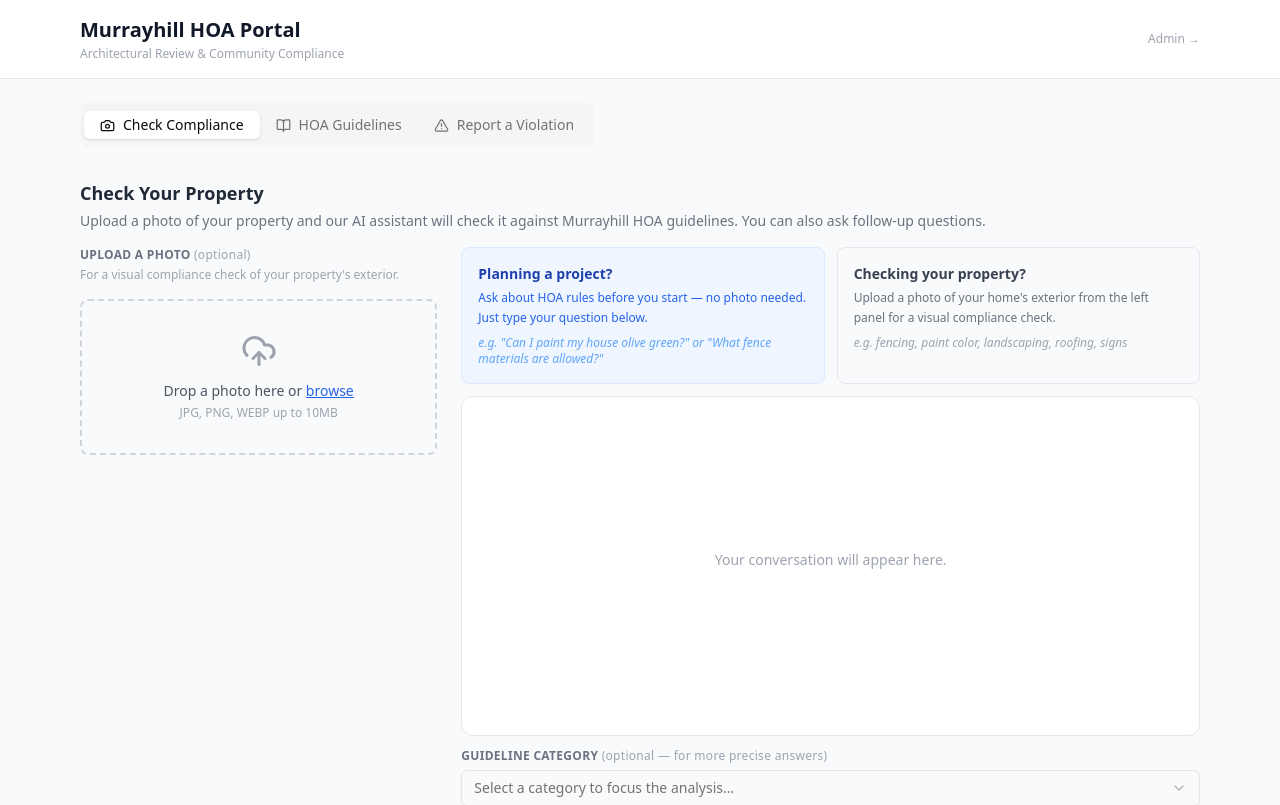
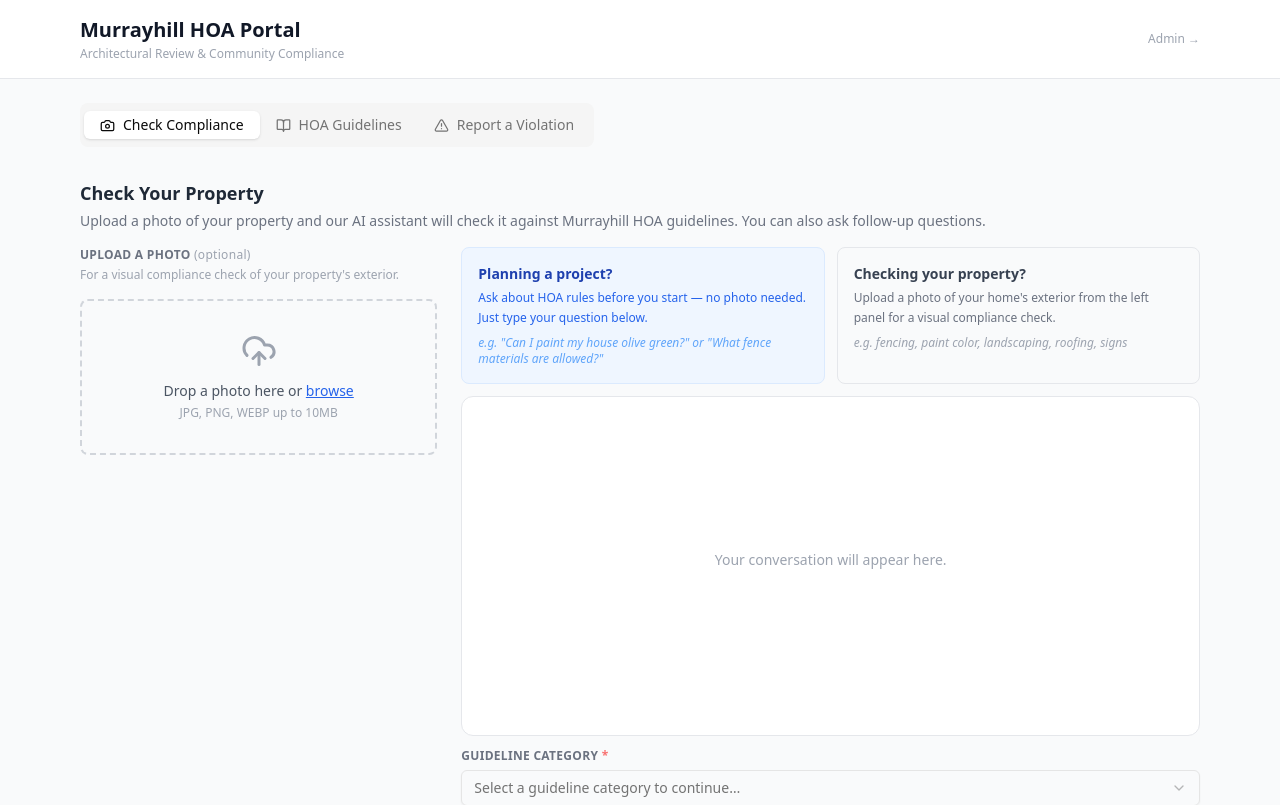
Before and after one commit to ryandvandusen/HOA-guideline-advisor, a Next.js app: page / in a window 1280 px wide. Shown: the top 805 px of the page. Built offline with nearby package versions, Linux system fonts and the light colour scheme.

Commit message:
fix: remount PhotoUploader on reset to clear stale file input between sessions
fix: require category selection

```diff
--- a/src/components/compliance/ComplianceChat.tsx
+++ b/src/components/compliance/ComplianceChat.tsx
@@ -31,6 +31,7 @@ export function ComplianceChat() {
   const [recommendations, setRecommendations] = useState<string[]>([]);
   const [isLoading, setIsLoading] = useState(false);
   const [error, setError] = useState<string | null>(null);
+  const [photoKey, setPhotoKey] = useState(0);
   const messagesEndRef = useRef<HTMLDivElement>(null);
 
   useEffect(() => {
@@ -68,6 +69,7 @@ export function ComplianceChat() {
     setRecommendations([]);
     setError(null);
     setSelectedSlug('');
+    setPhotoKey((k) => k + 1); // force PhotoUploader to remount and clear file input
   }
 
   async function handleSubmit() {
@@ -131,7 +133,9 @@ export function ComplianceChat() {
 
   const canSubmit =
     !isLoading &&
-    (submissionId ? input.trim().length > 0 : input.trim().length > 0 || !!uploadedFile);
+    (submissionId
+      ? input.trim().length > 0
+      : (input.trim().length > 0 || !!uploadedFile) && !!selectedSlug);
 
   const showIntro = !submissionId && messages.length === 0;
 
@@ -151,6 +155,7 @@ export function ComplianceChat() {
         )}
 
         <PhotoUploader
+          key={photoKey}
           onFileSelect={handleFileSelect}
           preview={uploadedPreview}
           disabled={!!submissionId}
@@ -252,14 +257,11 @@ export function ComplianceChat() {
         {!submissionId && categories.length > 0 && (
           <div>
             <label className="block text-xs font-semibold text-gray-500 uppercase tracking-wide mb-1.5">
-              Guideline Category{' '}
-              <span className="text-gray-400 font-normal normal-case">
-                (optional — for more precise answers)
-              </span>
+              Guideline Category <span className="text-red-400">*</span>
             </label>
             <Select value={selectedSlug} onValueChange={setSelectedSlug}>
               <SelectTrigger className="w-full text-sm">
-                <SelectValue placeholder="Select a category to focus the analysis…" />
+                <SelectValue placeholder="Select a guideline category to continue…" />
               </SelectTrigger>
               <SelectContent>
                 {categories.map((cat) => (
@@ -269,11 +271,6 @@ export function ComplianceChat() {
                 ))}
               </SelectContent>
             </Select>
-            {selectedSlug && (
-              <p className="text-xs text-blue-600 mt-1">
-                Full guideline text will be included for a more precise response.
-              </p>
-            )}
           </div>
         )}
 
```
